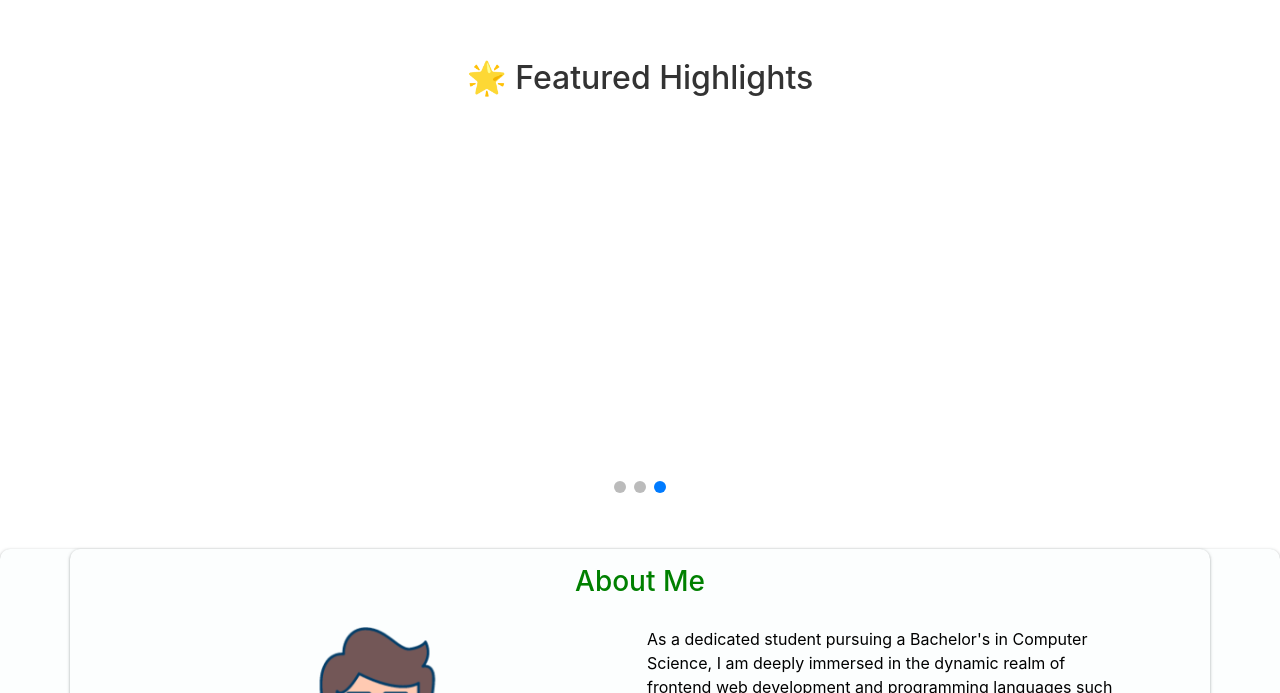
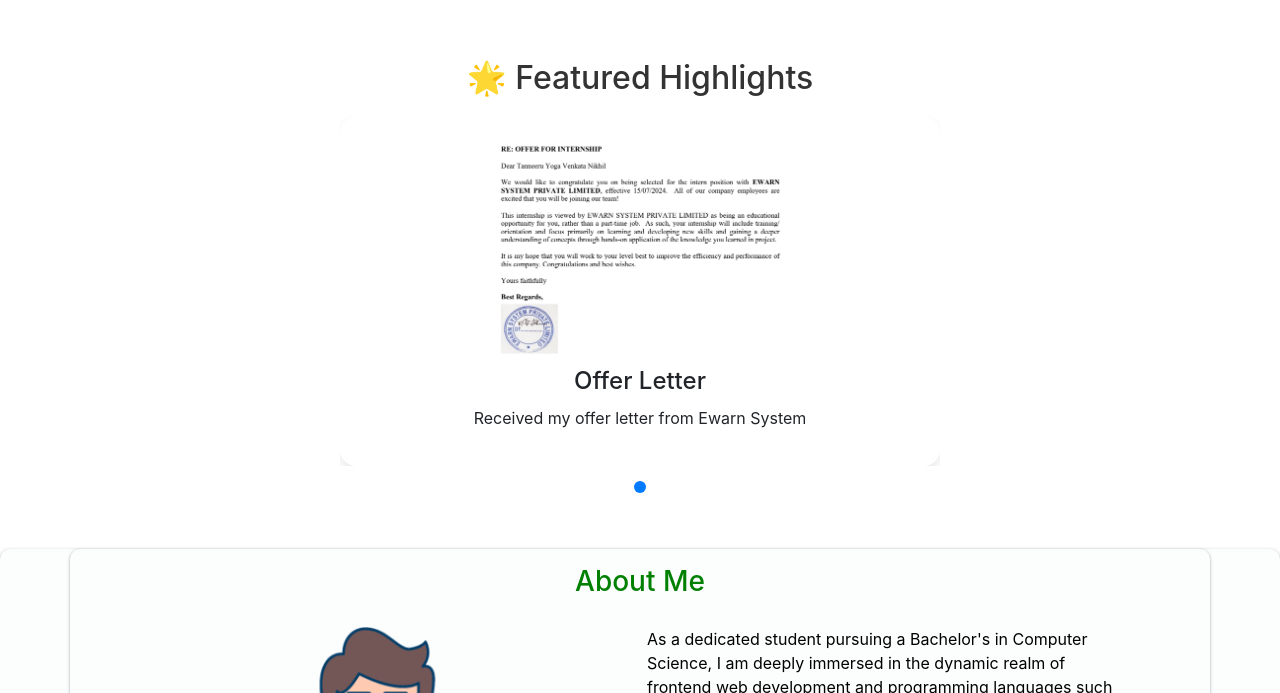
Before and after one commit to NikhilTanneeru/My-Portfolio, a React (Create React App) app: page / in a window 1280 px wide. Shown: the part 762-1455 px from the top of the page. Built offline with nearby package versions, Linux system fonts and the light colour scheme.

Commit message:
Change1s

```diff
--- a/src/components/Featured.js
+++ b/src/components/Featured.js
@@ -6,23 +6,9 @@ const cards = [
   {
     title: 'Offer Letter',
     desc: 'Received my offer letter from Ewarn System',
-    altdesc: '**Full Description** with more info about the project or certificate. Supports *formatting* and links.\nSecond line here.',
+    altdesc: 'I am very exited to share my sucessful completion of my internship at Ewarn System',
     img: "Offer.png",
     link: 'https://drive.google.com/file/d/18T7YVE_ftfHKD6ZSAv18YcTjQIR-aRdU/view?usp=sharing'
-  },
-  {
-    title: 'Featured 2',
-    desc: 'Short description 2',
-    altdesc: 'Another **long description** about project 2 or something else.\nWith line breaks and a credential link.',
-    img: 'https://via.placeholder.com/300',
-    link: 'https://example.com/certificate2'
-  },
-  {
-    title: 'Featured 3',
-    desc: 'Short description 3',
-    altdesc: 'A third **longer** description with no link.',
-    img: 'surveillance.png',
-    link: ''
   }
 ];
 
```
